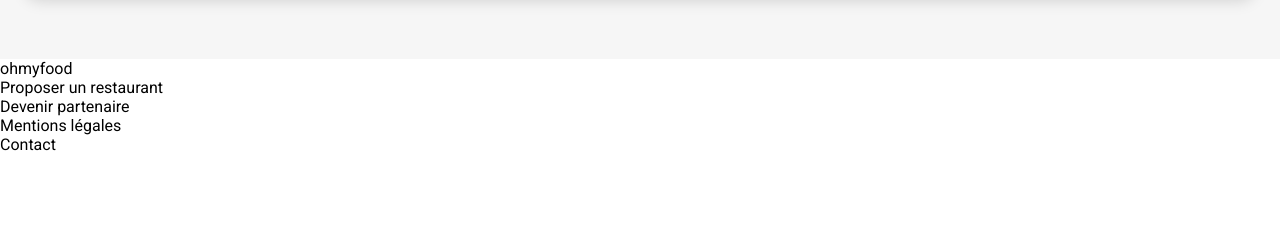
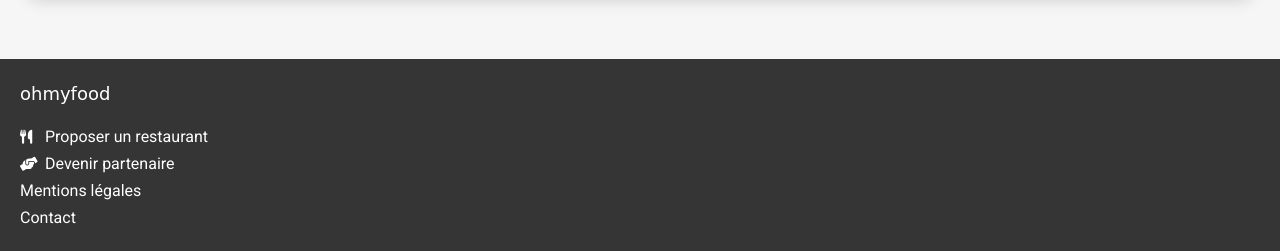
Before and after one commit to laticauda-64/openClassRooms_03_08102021, a website: page index.html in a window 1280 px wide. Shown: the part 1996-2247 px from the top of the page. Before the commit the page ends 2150 px from the top, so only its background shows below. Drawn offline with Linux system fonts and the light colour scheme; a web font is replaced by a local one.

Commit message:
Css for Footer done

```diff
--- a/index.html
+++ b/index.html
@@ -126,9 +126,13 @@
     </main>
     <footer>
       <ul>
-        <li>ohmyfood</li>
-        <li><a href="">Proposer un restaurant</a></li>
-        <li><a href="">Devenir partenaire</a></li>
+        <li class="title">ohmyfood</li>
+        <li>
+          <a href=""><i class="fas fa-utensils"></i>Proposer un restaurant</a>
+        </li>
+        <li>
+          <a href=""><i class="fas fa-hands-helping"></i>Devenir partenaire</a>
+        </li>
         <li><a href="">Mentions légales</a></li>
         <li><a href="">Contact</a></li>
       </ul>
--- a/src/sass/_base.scss
+++ b/src/sass/_base.scss
@@ -1,6 +1,7 @@
 @import "./utils/reset";
 @import "./utils/variables";
 @import "./layouts/header";
+@import "./layouts/footer";
 @import "./components/color-button";
 
 body {
--- /dev/null
+++ b/src/sass/layouts/_footer.scss
@@ -0,0 +1,28 @@
+footer {
+  background-color: $light-black;
+  color: #fff;
+
+  .title {
+    font-family: $font-logo;
+    font-size: 18px;
+    margin-bottom: 15px;
+  }
+
+  a {
+    color: #fff;
+  }
+
+  ul {
+    padding: 20px;
+  }
+
+  li {
+    padding: 4px 0;
+  }
+
+  i {
+    width: 20px;
+    font-size: 14px;
+    margin-right: 5px;
+  }
+}
```
Also changed, not shown: public/css/pages/home.css.
